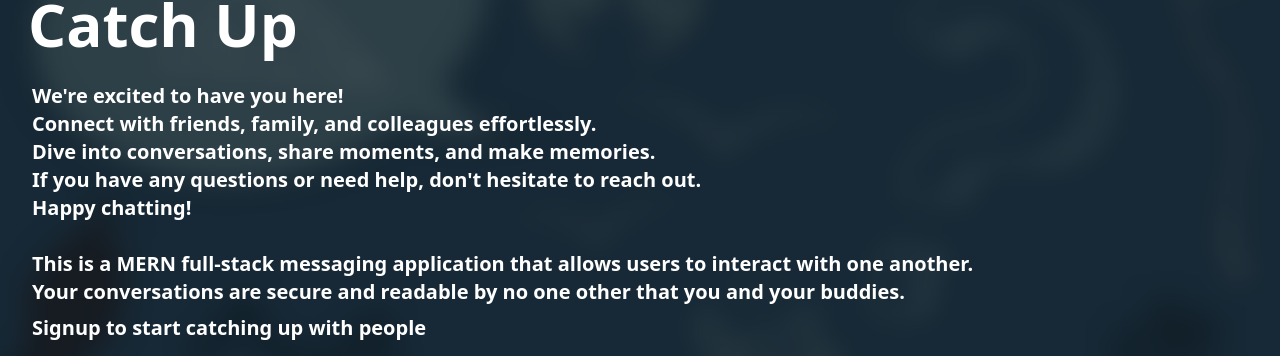
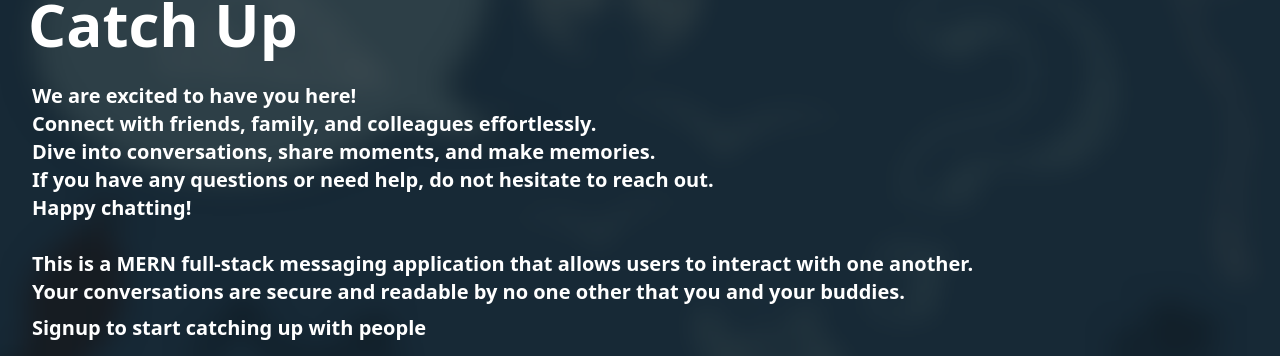
Before and after one commit to ashw-ani/chatApp-frontend, a Next.js app: page / in a window 1280 px wide. Shown: the part 182-538 px from the top of the page. Built offline with nearby package versions, Linux system fonts and the light colour scheme.

Commit message:
fixed apostrophy error

```diff
--- a/pages/index.js
+++ b/pages/index.js
@@ -11,10 +11,11 @@
           </div>
         </div>
         <div className="text-white text-md md:text-xl font-black w-full  px-3">
-          We're excited to have you here! <br></br>Connect with friends, family,
-          and colleagues effortlessly.<br></br> Dive into conversations, share
-          moments, and make memories. <br></br>If you have any questions or need
-          help, don't hesitate to reach out.<br></br> Happy chatting!<br></br>
+          We are excited to have you here! <br></br>Connect with friends,
+          family, and colleagues effortlessly.<br></br> Dive into conversations,
+          share moments, and make memories. <br></br>If you have any questions
+          or need help, do not hesitate to reach out.<br></br> Happy chatting!
+          <br></br>
           <br></br> This is a MERN full-stack messaging application that allows
           users to interact with one another.<br></br> Your conversations are
           secure and readable by no one other that you and your buddies.
```
